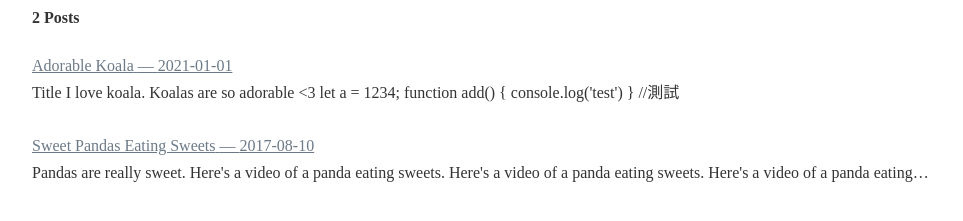
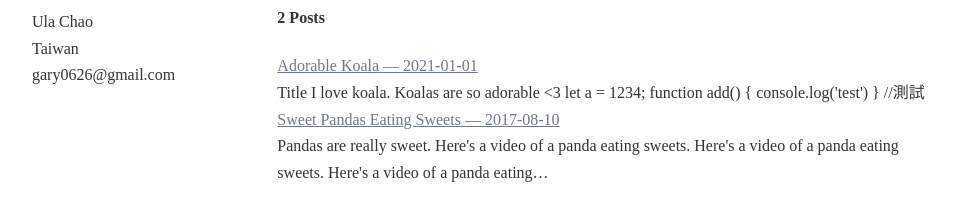
Before and after one commit to ulayab/ulayab.github.io, a Gatsby site: page / in a window 1280 px wide. Shown: the part 51-272 px from the top of the page, without its empty margins (158-1121 px from the left). Built offline with nearby package versions, Linux system fonts and the light colour scheme; Gatsby itself is replaced by a stand-in of ours; some packages are replaced by stand-ins of ours.

Commit message:
feat: profile ui

```diff
--- a/src/components/layout.js
+++ b/src/components/layout.js
@@ -1,6 +1,7 @@
 import React from "react"
 import styled from "styled-components"
 import Navbar from "./navbar"
+import Profile from "./profile"
 
 export default function Layout({children}) {
     return(
@@ -8,8 +9,10 @@ export default function Layout({children}) {
             <div className="navbar">
                 <Navbar />
             </div>
-            <div className="center-content">
-                {children}
+            <div className="center-content row">
+                <Profile/>
+                <div style={{flexBasis: 140}}/>
+                <div>{children}</div>
             </div>
         </Wrapper>
     )
@@ -23,8 +26,17 @@ const Wrapper = styled.div`
     a {
         color: #6c7a88;
     }
+
+    p {
+        margin: 0px;
+    }
+
     & > .center-content {
         max-width: var(--contentMaxWidth);
         margin: 0 auto;
     }
+
+    & .row {
+        display: flex;
+    }
 `
--- /dev/null
+++ b/src/components/profile.js
@@ -0,0 +1,19 @@
+import React from "react"
+import styled from "styled-components"
+import {Link} from "gatsby"
+
+export default function Profile() {
+	return(
+		<Wrapper>
+			<p>Ula Chao</p>
+			<p>Taiwan</p>
+			<p>gary0626@gmail.com</p>
+			<p></p>
+		</Wrapper>
+	)
+}
+
+
+const Wrapper = styled.div`
+
+`
```
